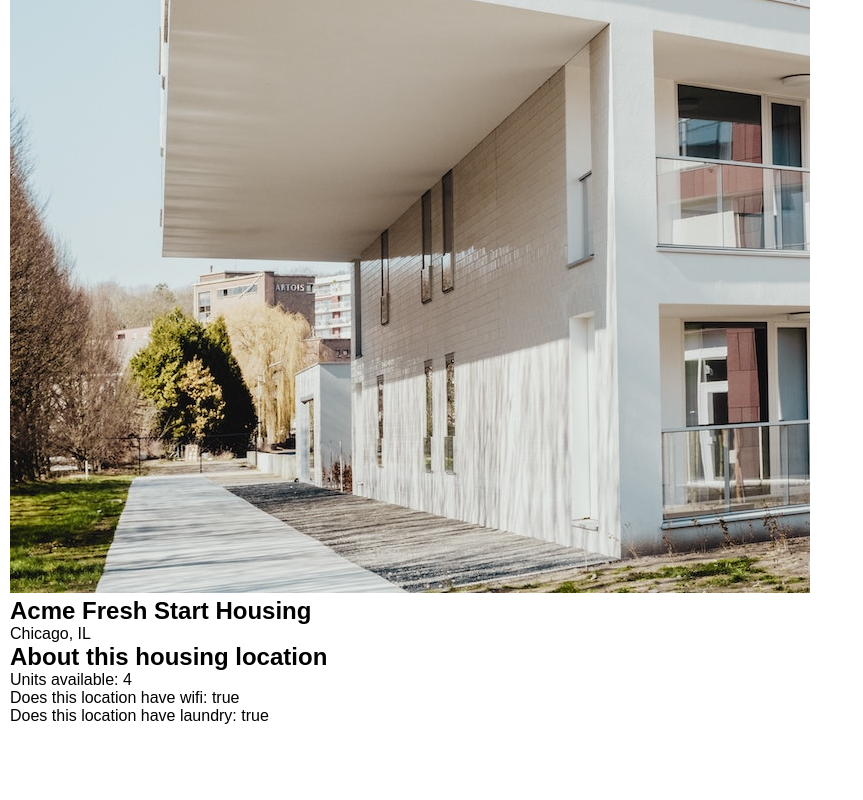
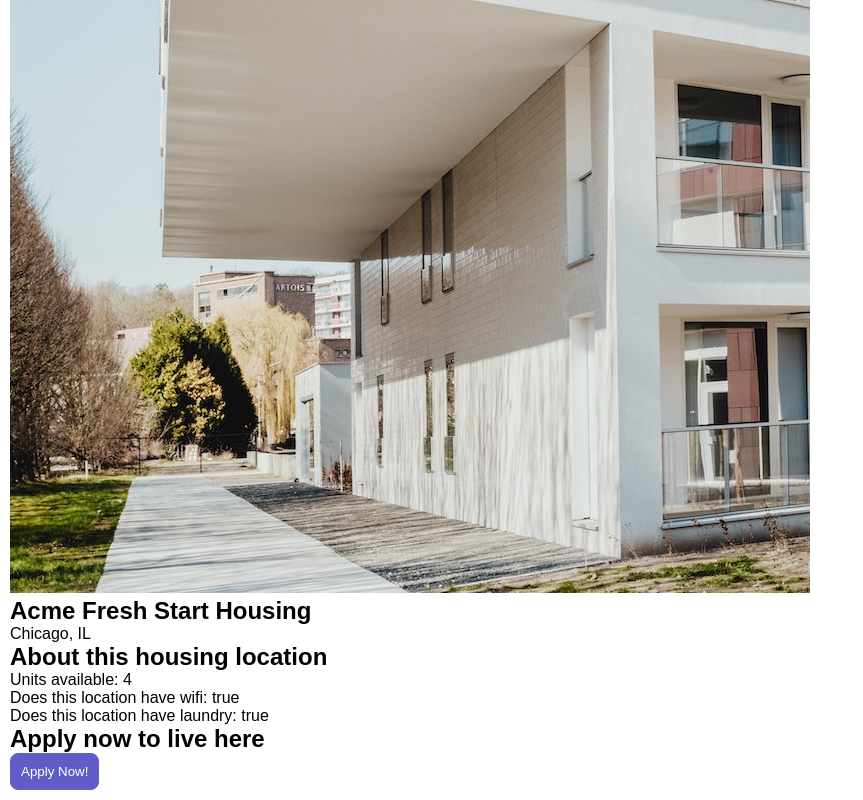
Before and after one commit to Dikshasharmaa/Housing-App, an Angular app in the folder home-app/: page /details/0 in a window 1280 px wide. Shown: the part 697-1497 px from the top of the page, without its empty margins (0-863 px from the left). Before the commit the page ends 1432 px from the top, so only its background shows below. Built offline with nearby package versions, Linux system fonts and the light colour scheme.

Commit message:
Added section element to detail components

```diff
--- a/home-app/src/app/details/details.component.ts
+++ b/home-app/src/app/details/details.component.ts
@@ -22,6 +22,10 @@ import { HousingLocation } from '../housing-location';
             <li>Does this location have laundry: {{housingLocation?.laundry}}</li>
             </ul>
         </section>
+        <section class="listing-apply">
+        <h2 class="section-heading ">Apply now to live here</h2>
+        <button class="primary" type="button">Apply Now!</button>
+        </section>
     </article>
 
 
```
